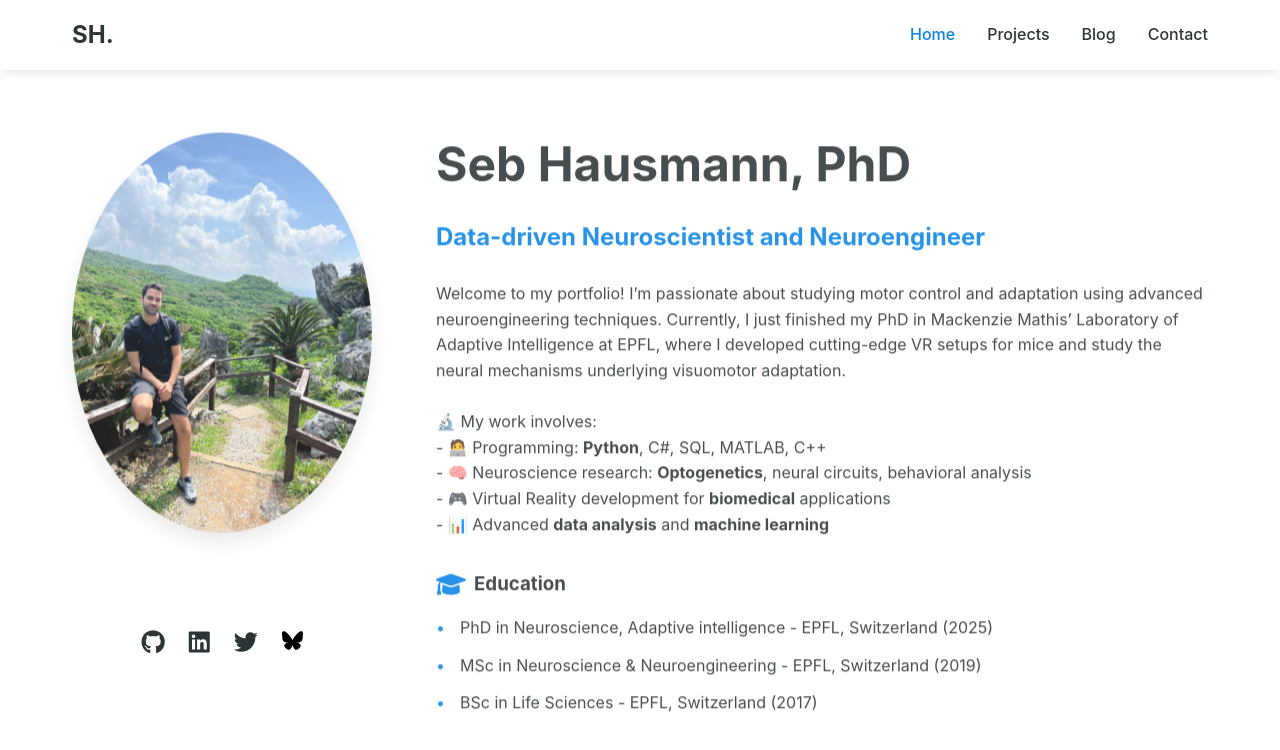
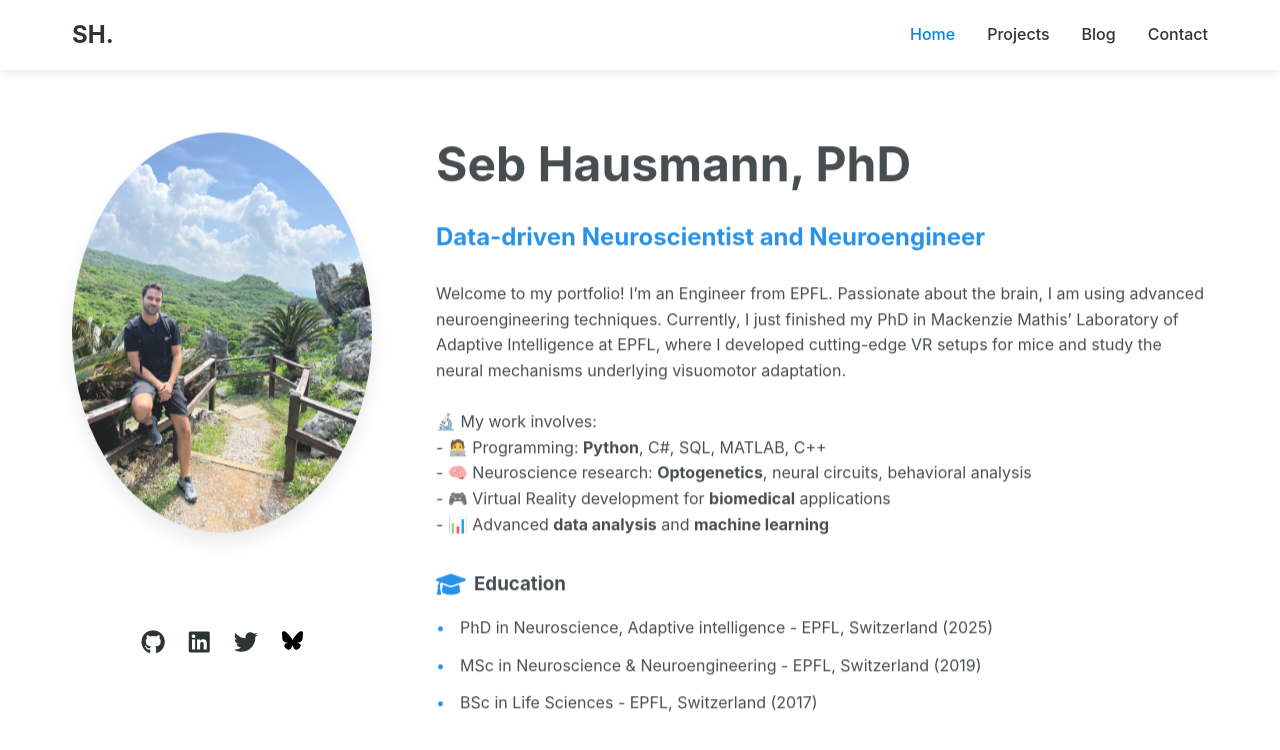
Before and after one commit to hausmanns/hausmanns.github.io, a plain HTML site: page index.html in a window 1280 px wide. Shown: the top 750 px of the page. Drawn offline with nearby package versions, Linux system fonts and the light colour scheme.

Commit message:
Update bio

```diff
--- a/index.html
+++ b/index.html
@@ -49,7 +49,7 @@
                         <h1>Seb Hausmann, PhD</h1>
                         <h2>Data-driven Neuroscientist and Neuroengineer</h2>
                         <p class="bio-text">
-                            Welcome to my portfolio! I’m passionate about studying motor control and adaptation using advanced neuroengineering techniques. Currently, I just finished my PhD in Mackenzie Mathis’ Laboratory of Adaptive Intelligence at EPFL, where I developed cutting-edge VR setups for mice and study the neural mechanisms underlying visuomotor adaptation.
+                            Welcome to my portfolio! I’m an Engineer from EPFL. Passionate about the brain, I am using advanced neuroengineering techniques. Currently, I just finished my PhD in Mackenzie Mathis’ Laboratory of Adaptive Intelligence at EPFL, where I developed cutting-edge VR setups for mice and study the neural mechanisms underlying visuomotor adaptation.
                             <br>
                             <br>
                             🔬 My work involves:
```
